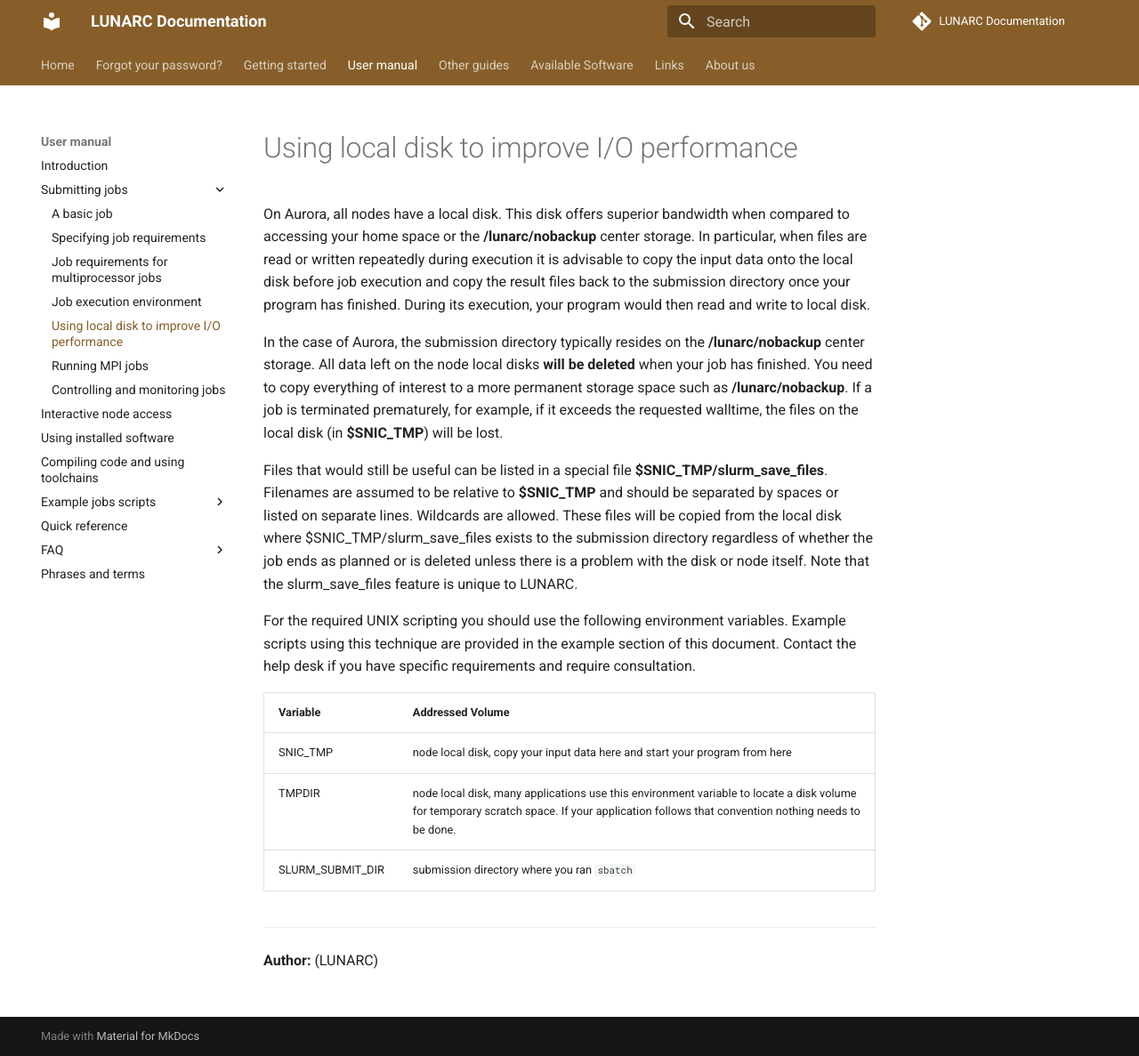
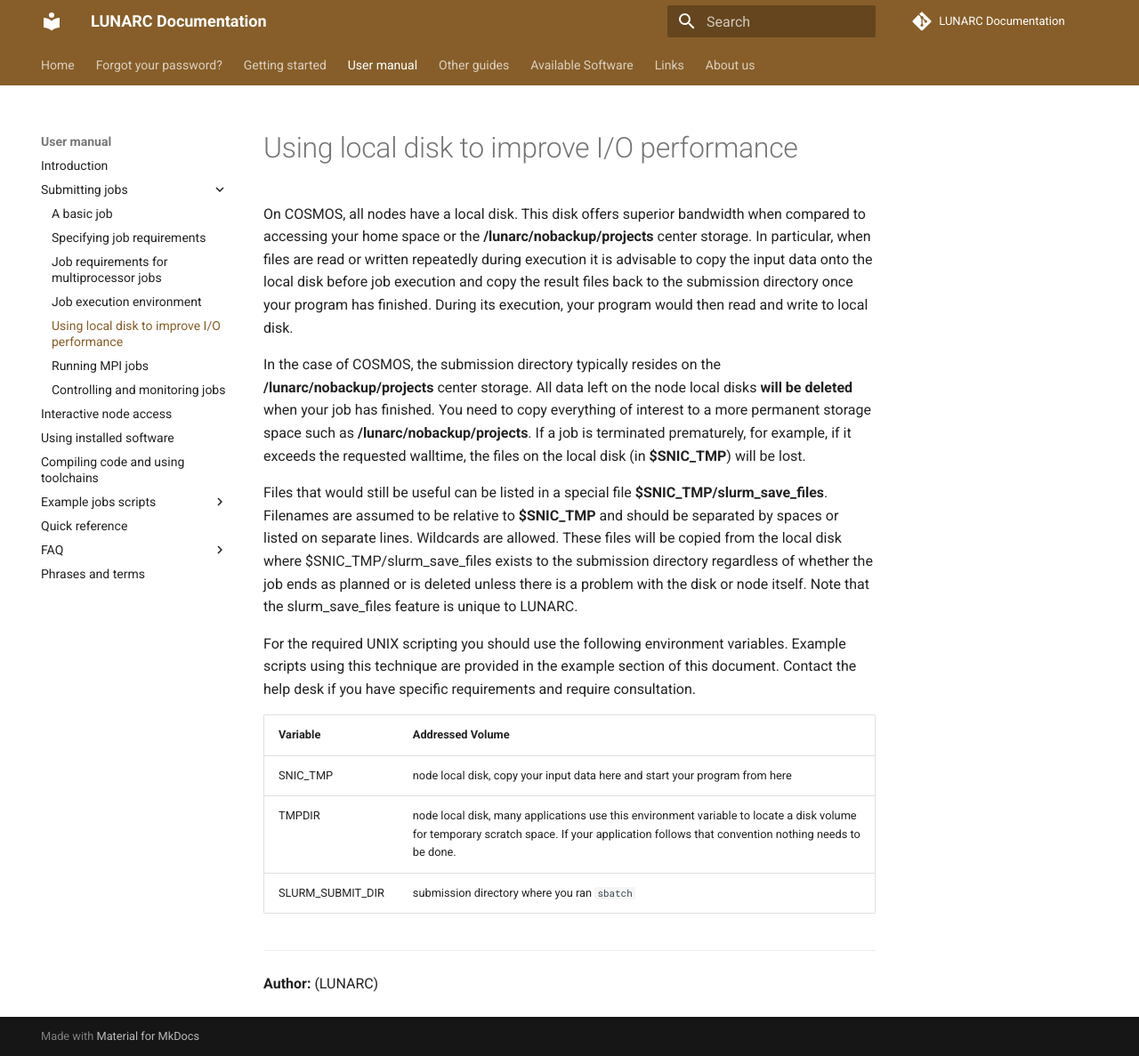
Before and after one commit to lunarc/lunarc_docs, an MkDocs documentation site: the page built from docs/manual/submitting_jobs/manual_local_disk.md, in a window 1280 px wide and 1187 px high. Shown: the whole window at 89% size. Built offline with MkDocs 1.6.1 and Material for MkDocs 9.7.7, drawn with Linux system fonts in a browser that asks for light colours; comment, search, counter and statistics services are not loaded.

Commit message:
Cluster name updated (Cosmos vs Aurora)

```diff
--- a/docs/manual/submitting_jobs/manual_local_disk.md
+++ b/docs/manual/submitting_jobs/manual_local_disk.md
@@ -1,6 +1,6 @@
-On Aurora, all nodes have a local disk. This disk offers superior bandwidth when compared to accessing your home space or the **/lunarc/nobackup** center storage. In particular, when files are read or written repeatedly during execution it is advisable to copy the input data onto the local disk before job execution and copy the result files back to the submission directory once your program has finished. During its execution, your program would then read and write to local disk.
+On COSMOS, all nodes have a local disk. This disk offers superior bandwidth when compared to accessing your home space or the **/lunarc/nobackup/projects** center storage. In particular, when files are read or written repeatedly during execution it is advisable to copy the input data onto the local disk before job execution and copy the result files back to the submission directory once your program has finished. During its execution, your program would then read and write to local disk.
 
-In the case of Aurora, the submission directory typically resides on the **/lunarc/nobackup** center storage. All data left on the node local disks **will be deleted** when your job has finished. You need to copy everything of interest to a more permanent storage space such as **/lunarc/nobackup**. If a job is terminated prematurely, for example, if it exceeds the requested walltime, the files on the local disk (in **$SNIC_TMP**) will be lost.
+In the case of COSMOS, the submission directory typically resides on the **/lunarc/nobackup/projects** center storage. All data left on the node local disks **will be deleted** when your job has finished. You need to copy everything of interest to a more permanent storage space such as **/lunarc/nobackup/projects**. If a job is terminated prematurely, for example, if it exceeds the requested walltime, the files on the local disk (in **$SNIC_TMP**) will be lost.
 
 Files that would still be useful can be listed in a special file **$SNIC_TMP/slurm_save_files**. Filenames are assumed to be relative to **$SNIC_TMP** and should be separated by spaces or listed on separate lines. Wildcards are allowed. These files will be copied from the local disk where $SNIC_TMP/slurm_save_files exists to the submission directory regardless of whether the job ends as planned or is deleted unless there is a problem with the disk or node itself. Note that the slurm_save_files feature is unique to LUNARC.
 
```
